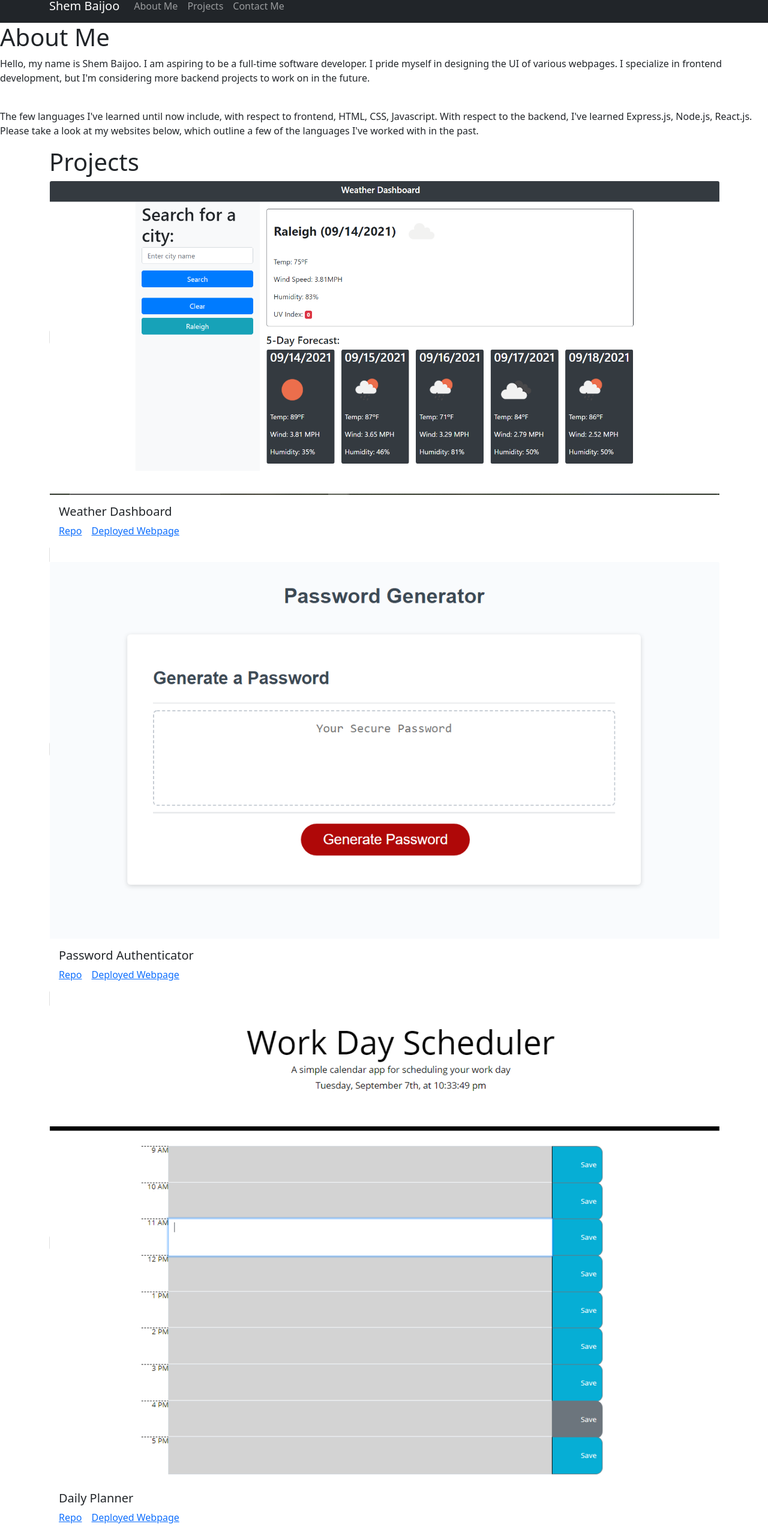
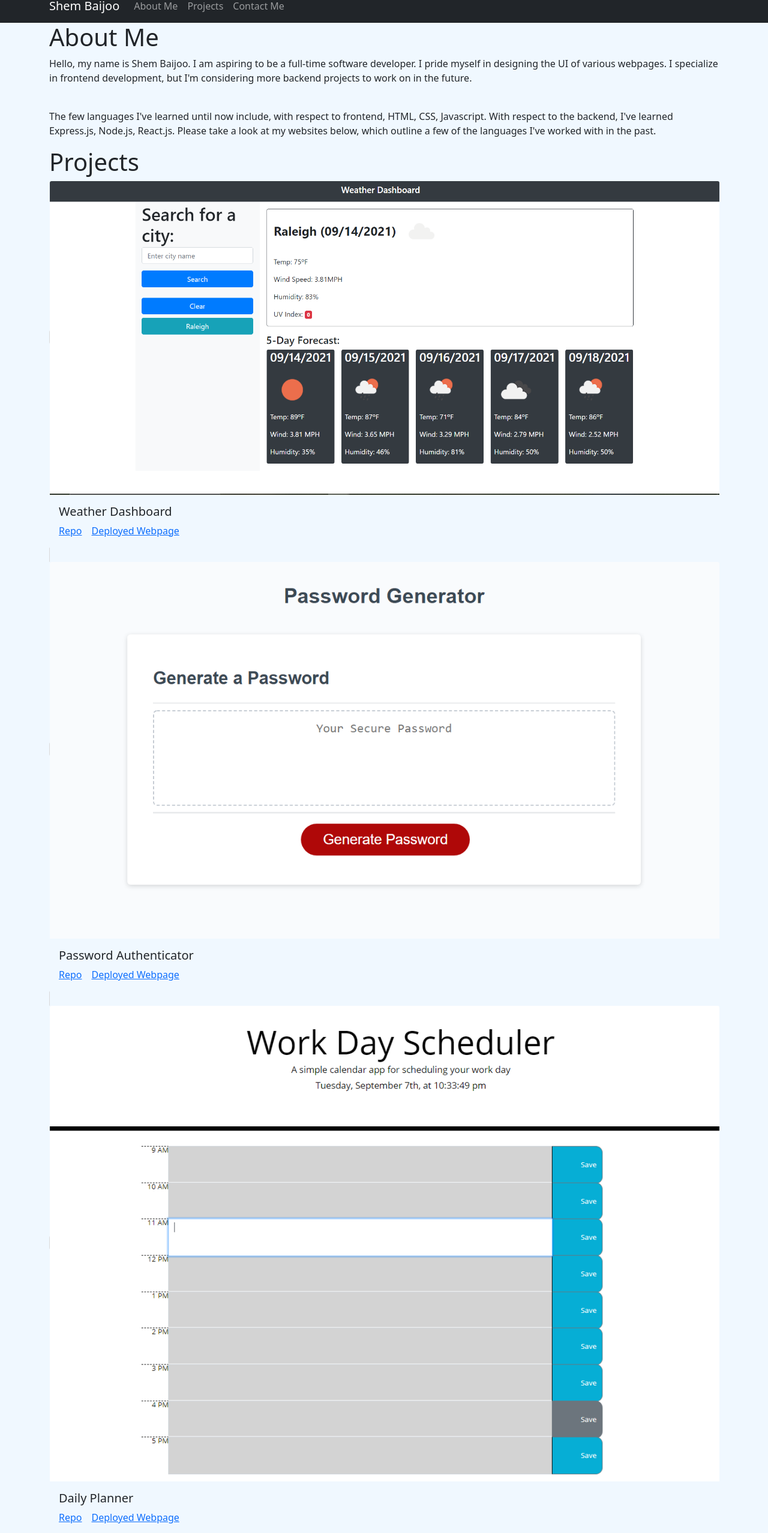
Before and after one commit to spb71/react-portfolio, a React (Create React App) app: page / in a window 1280 px wide. Shown: the part 18-2574 px from the top of the page at 60% size. Built offline with nearby package versions, Linux system fonts and the light colour scheme.

Commit message:
Updated README to reflect proper criteria

```diff
--- a/src/App.css
+++ b/src/App.css
@@ -1,3 +1,3 @@
-.carousel a img {
-  width: 100%;
+main {
+  background-color: aliceblue;
 }
--- a/src/components/About.js
+++ b/src/components/About.js
@@ -1,8 +1,9 @@
 import React from "react";
+import { Container } from "react-bootstrap";
 
 const About = () => {
   return (
-    <div id="about" className="aboutMe">
+    <Container id="about" className="aboutMe">
       <h1>About Me</h1>
       <p>
         Hello, my name is Shem Baijoo. I am aspiring to be a full-time software
@@ -18,7 +19,7 @@ const About = () => {
         below, which outline a few of the languages I've worked with in the
         past.
       </p>
-    </div>
+    </Container>
   );
 };
 
--- a/src/components/Projects.js
+++ b/src/components/Projects.js
@@ -8,7 +8,7 @@ const Projects = () => {
   return (
     <Container id="projects">
       <h1>Projects</h1>
-      <Card style={{ width: "25rem", display: "inline" }}>
+      <Card bg="light" style={{ width: "25rem", display: "inline" }}>
         <Card.Img variant="top" fluid="true" src={img} />
         <Card.Body>
           <Card.Title>Weather Dashboard</Card.Title>
@@ -27,7 +27,7 @@ const Projects = () => {
         </Card.Body>
       </Card>
       <br />
-      <Card style={{ width: "25rem", display: "inline" }}>
+      <Card bg="light" style={{ width: "25rem", display: "inline" }}>
         <Card.Img variant="top" fluid="true" src={img2} />
         <Card.Body>
           <Card.Title>Password Authenticator</Card.Title>
@@ -46,7 +46,7 @@ const Projects = () => {
         </Card.Body>
       </Card>
       <br />
-      <Card style={{ width: "25rem", display: "inline" }}>
+      <Card bg="light" style={{ width: "25rem", display: "inline" }}>
         <Card.Img variant="top" fluid="true" src={img3} />
         <Card.Body>
           <Card.Title>Daily Planner</Card.Title>
```
Also changed, not shown: 1 other file (tests, documents, lock files or other folders).
